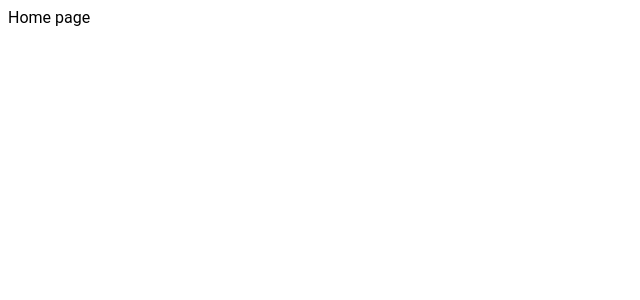
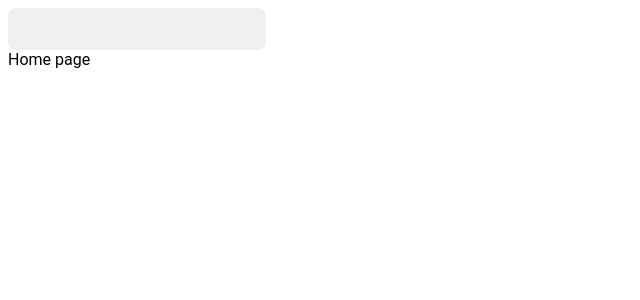
Before and after one commit to andriimaksymov/react-template, a React (Create React App) app: page / in a window 1280 px wide. Shown: the top 300 px of the page, without its empty margins (0-640 px from the left). Built offline with nearby package versions, Linux system fonts and the light colour scheme.

Commit message:
Add Combobox component

```diff
--- a/package.json
+++ b/package.json
@@ -11,6 +11,7 @@
     "@types/react": "^18.0.26",
     "@types/react-dom": "^18.0.10",
     "clsx": "^1.2.1",
+    "downshift": "^7.6.0",
     "react": "^18.2.0",
     "react-dom": "^18.2.0",
     "react-router-dom": "^6.6.1",
--- a/src/App.tsx
+++ b/src/App.tsx
@@ -5,6 +5,7 @@ import './global.sass';
 
 import Home from './pages/Home';
 import Stack from './components/ui/Stack';
+import Combobox from './components/ui/Combobox';
 
 function App() {
   return (
@@ -20,6 +21,14 @@ function Layout() {
   return (
     <div>
       <Stack align="center"  spacing={4}>
+        <Combobox
+          items={[
+            { key: 1, value: '10' },
+            { key: 2, value: '20' },
+            { key: 3, value: '30' },
+          ]}
+          onChange={(e) => console.log(e)}
+        />
       </Stack>
       <Outlet />
     </div>
--- /dev/null
+++ b/src/components/ui/Combobox/Combobox.module.sass
@@ -0,0 +1,36 @@
+.root
+  position: relative
+
+.suggestionMenu
+  display: none
+
+  position: absolute
+  top: 100%
+  left: 0
+  z-index: 100
+
+  width: 100%
+
+  margin-top: 4px
+  padding: 4px 0
+
+  background-color: #fff
+  box-shadow: rgba(0, 0, 0, 0.2) 0 3px 1px -2px, rgba(0, 0, 0, 0.14) 0px 2px 2px 0px, rgba(0, 0, 0, 0.12) 0px 1px 5px 0px
+  border-radius: 8px
+
+.openSuggestionMenu
+  display: block
+
+.suggestion
+  display: flex
+  align-items: center
+
+  min-height: 32px
+
+  padding: 6px 16px
+
+  background-color: #fff
+  cursor: pointer
+
+.highlightedSuggestion
+  background-color: rgba(0, 0, 0, 0.05)
--- /dev/null
+++ b/src/components/ui/Combobox/Combobox.tsx
@@ -0,0 +1,100 @@
+import clsx from 'clsx';
+import { useCombobox } from 'downshift';
+import React from 'react';
+
+import Input, { InputProps } from '../Input';
+
+import styles from './Combobox.module.sass';
+
+export type ComboboxItem = {
+  value: string;
+  key?: string | number;
+};
+
+export type ComboboxProps = {
+  items: Array<ComboboxItem>;
+  maxItems?: number;
+  value?: string;
+  allowCustomValueSelection?: boolean;
+  onChange: (value: string) => void;
+  onSelect?: (value: ComboboxItem | null | undefined) => void;
+} & Omit<InputProps, 'value' | 'onChange' | 'onSelect'>;
+
+function Combobox(
+  {
+    items,
+    maxItems = 5,
+    value,
+    allowCustomValueSelection,
+
+    onChange,
+    onSelect,
+
+    ...inputProps
+  }: ComboboxProps) {
+  const limitedItems = items.slice(0, maxItems);
+
+  const { isOpen, highlightedIndex, getInputProps, getItemProps, getMenuProps, selectItem, setInputValue } =
+    useCombobox({
+      items: limitedItems,
+      inputValue: value,
+      itemToString: (item) => {
+        return item?.value ?? '';
+      },
+      onInputValueChange: (changes) => {
+        onChange(changes.inputValue ?? '');
+      },
+      onSelectedItemChange: (changes) => {
+        onSelect?.(changes.selectedItem);
+      }
+    });
+
+  const onInputKeyDown = (event: React.KeyboardEvent<HTMLInputElement>) => {
+    inputProps.onKeyDown?.(event);
+
+    if (allowCustomValueSelection && event.key === 'Enter') {
+      selectItem({
+        value: event.currentTarget.value
+      });
+      setInputValue('');
+    }
+  };
+
+  return (
+    <div className={styles.root}>
+      <Input
+        {...getInputProps({
+          ...inputProps,
+          onKeyDown: onInputKeyDown
+        })}
+      />
+      <div
+        className={clsx(styles.suggestionMenu, {
+          [styles.openSuggestionMenu]: isOpen && items.length > 0
+        })}
+        {...getMenuProps()}
+      >
+        {isOpen && (
+          <>
+            {limitedItems.map((item, index) => (
+              <div
+                key={item.key ?? index}
+                className={clsx(styles.suggestion, {
+                  [styles.highlightedSuggestion]: highlightedIndex === index
+                })}
+                {...getItemProps({
+                  item,
+                  index
+                })}
+              >
+                {item.value}
+              </div>
+            ))}
+          </>
+        )}
+      </div>
+    </div>
+  );
+}
+
+export default Combobox;
--- /dev/null
+++ b/src/components/ui/Combobox/index.ts
@@ -0,0 +1,2 @@
+export { default } from './Combobox';
+export type { ComboboxProps, ComboboxItem } from './Combobox';
```
Also changed, not shown: 1 other file (tests, documents, lock files or other folders).
